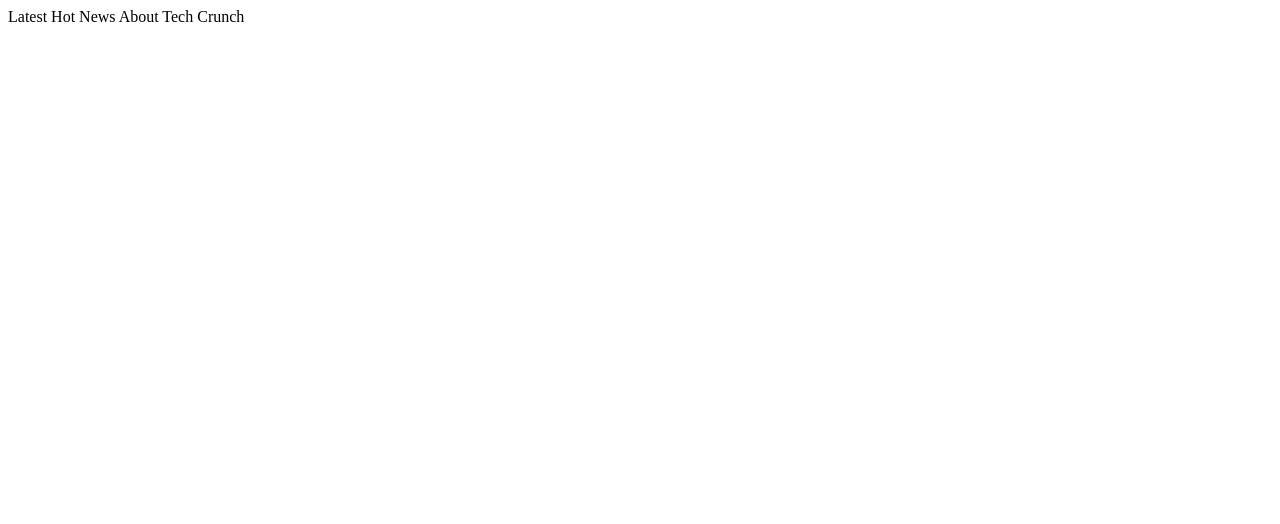
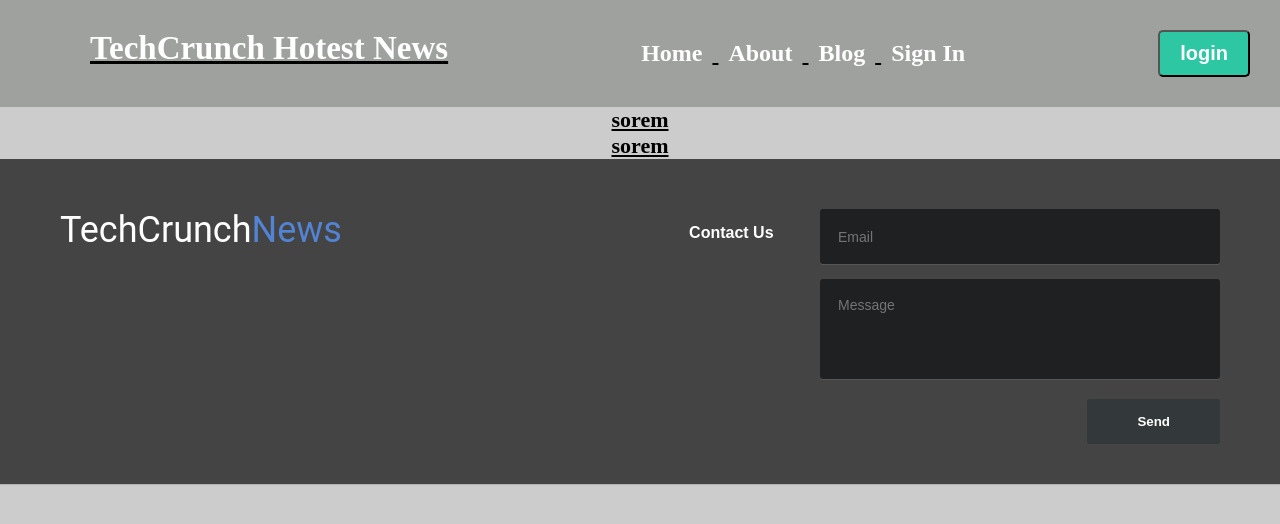
Before and after one commit to Kelvin-kariuki/News-Site, a plain HTML site: page index.html in a window 1280 px wide. Drawn offline with Linux system fonts and the light colour scheme; no server answers.

Commit message:
Adding Header and footer

```diff
--- a/index.html
+++ b/index.html
@@ -4,10 +4,45 @@
     <meta http-equiv="X-UA-Compatible" content="IE=edge">
     <meta name="viewport" content="width=device-width, initial-scale=1.0">
     <title>News-TechCrunch</title>
-    <link rel="stylesheet" href="style.css">
+    <link rel="stylesheet" type = text/css href="/src/style.css">
 </head>
 <body>
-    <header>Latest Hot News About Tech Crunch</header>
+    <section class="header">
+        <div class="navbar">
+            <div class="logo">
+                <h1>TechCrunch Hotest News</h1>
+            </div>
+            <div class="links">
+                <ul>
+                    <a href="#" > <li>Home</li></a>
+                    <a href="#"> <li>About</li></a>
+                    <a href="#"> <li>Blog</li></a>
+                    <a href="#"> <li>Sign In</li></a>
+                </ul>
+            </div>
+            <div class="nav-btn">
+                <a href="#"><li><button id="btn-1">login</button></li></a>
+            </div>
 
+
+        </div>
+    <!--Links-->
+    <p>sorem</p>
+    <p>sorem</p>
+<!--Footer Section-->
+<footer class="f-main">
+    <div class="footer-left">
+        <h3>TechCrunch<span>News</span></h3>
+    </div>
+    <div class="footer-right">
+    <p>Contact Us</p>
+     <form action="#" >
+            <input type="text" name="email" placeholder="Email">
+            <textarea name="message" placeholder="Message"></textarea>
+            <button>Send</button>
+        </form>
+    </div>
+</footer>
+    <script src="/src/script.js"></script>
 </body>
 </html>
--- a/src/script.js
+++ b/src/script.js
@@ -0,0 +1,17 @@
+document.addEventListener("DOMContentLoaded",function(){
+    // console.log("The DOM has loaded")
+
+})
+let url = "https://newsapi.org/v2/top-headlines?sources=techcrunch&apiKey=9e96a68fba5c46d0a65ef2d1823fd1d1"
+fetch(url)
+    .then(response=>console.log(response.json()))
+    .then(data => {
+        let html = " "
+       data.map((value)=>{
+           html = `
+           <img src = ${img.value}
+           <h2 id="art">Articles</h2>
+           <p id="content"></p>
+           `
+        })
+    })
--- a/src/style.css
+++ b/src/style.css
@@ -0,0 +1,193 @@
+
+*{
+    margin: 0;
+    padding: 0;
+}
+.header{
+    height: 120vh;
+}
+.navbar{
+    display: flex;
+    background: rgba(114, 121, 115, 0.5);
+    justify-content: space-between;
+    padding: 30px;
+    list-style-type: none;
+}
+.navbar .logo{
+    padding-left: 60px;
+    color: white;
+
+}
+.navbar > .links > ul{
+    display: inline;
+    padding-top: 10px;
+    font-size: 24px;
+}
+.navbar > .links > ul > a >li{
+    display: inline-block;
+    padding: 10px;
+    color: white;
+}
+/* li::after{
+    box-shadow: inset 100px 0 0 0 rgba(76, 175, 80, 0.9);
+  color: white;
+
+} */
+/* .navbar > .nav-btn {
+  padding: 0px 50px;
+
+} */
+.navbar > .nav-btn > a > li > #btn-1{
+    padding: 10px 20px;
+    border-radius: 5px;
+    align-items: center;
+    background-color: rgb(45, 200, 163);
+    color: white;
+    font-size: 20px;
+    font-weight: bold;
+}
+
+
+/* Start of footer Section */
+.f-main{
+	background: #444;
+	box-shadow: 0 1px 1px 0 rgba(0, 0, 0, 0.12);
+	box-sizing: border-box;
+	width: 100%;
+	font: bold 16px sans-serif;
+	text-align: left;
+	padding: 50px 60px 40px;
+	overflow: hidden;
+}
+section {
+  width: 100%;
+  display: inline-block;
+  background: #ccc;
+  height: 60vh;
+  text-align: center;
+  font-size: 22px;
+  font-weight: 700;
+  text-decoration: underline;
+}
+
+
+/* Footer left */
+
+.f-main .footer-left{
+	float: left;
+}
+
+.f-main h3{
+	color:  #ffffff;
+	font: normal 36px 'Roboto', cursive;
+	margin: 0 0 10px;
+}
+
+.f-main h3 span{
+	color:  #5383d3;
+}
+/* Footer Right */
+
+.f-main .footer-right{
+	float: right;
+}
+
+.f-main .footer-right p{
+	display: inline-block;
+	vertical-align: top;
+	margin: 15px 42px 0 0;
+	color: #ffffff;
+}
+/* The contact form */
+
+.f-main form{
+	display: inline-block;
+}
+
+.f-main form input,
+.f-main form textarea{
+	display: block;
+	border-radius: 3px;
+	box-sizing: border-box;
+	background-color:  #1f2022;
+	box-shadow: 0 1px 0 0 rgba(255, 255, 255, 0.1);
+	border: none;
+	resize: none;
+
+	font: inherit;
+	font-size: 14px;
+	font-weight: normal;
+	color:  #d1d2d2;
+
+	width: 400px;
+	padding: 18px;
+}
+.f-main form input{
+	height: 55px;
+	margin-bottom: 15px;
+}
+
+.f-main form textarea{
+	height: 100px;
+	margin-bottom: 20px;
+}
+
+.f-main form button{
+	border-radius: 3px;
+	background-color:  #33383b;
+	color: #ffffff;
+	border: 0;
+	padding: 15px 50px;
+	font-weight: bold;
+	float: right;
+}
+@media (max-width: 1000px) {
+
+	.f-main {
+		font: bold 14px sans-serif;
+	}
+
+	.f-main .footer-company-name{
+		font-size: 12px;
+	}
+
+	.f-main form input,
+	.f-main form textarea{
+		width: 250px;
+	}
+
+	.f-main form button{
+		padding: 10px 35px;
+	}
+
+}
+
+@media (max-width: 800px) {
+
+	.f-main{
+		padding: 30px;
+	}
+
+	.f-main .footer-left,
+	.f-main.footer-right{
+		float: none;
+		max-width: 300px;
+		margin: 0 auto;
+	}
+
+	.f-main .footer-left{
+		margin-bottom: 40px;
+	}
+
+	.f-main form{
+		margin-top: 30px;
+	}
+
+	.f-main form{
+		display: block;
+	}
+
+	.f-main form button{
+		float: none;
+	}
+}
```
Also changed, not shown: db.json (added, +19 -0 lines).
